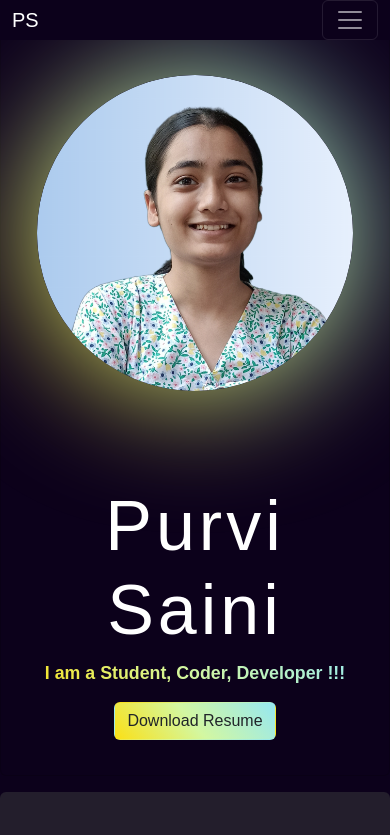
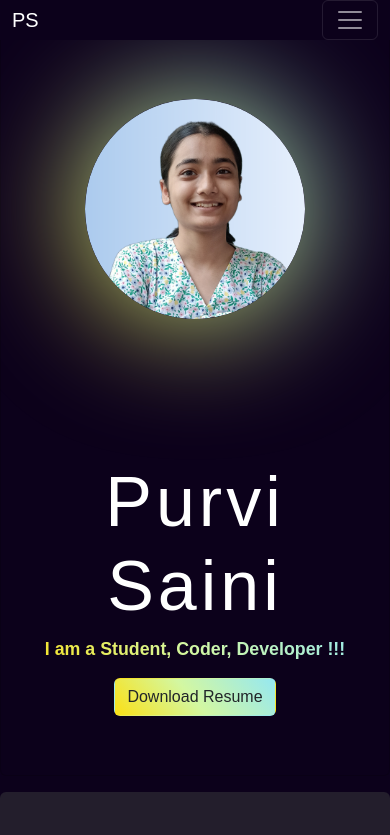
Before and after one commit to PurviSaini/purvi-saini, a React (Create React App) app: page / in a window 390 px wide. Shown: the top 835 px of the page. Built offline with nearby package versions, Linux system fonts and the light colour scheme.

Commit message:
fixed profile image responsiveness

```diff
--- a/src/Components/Home.js
+++ b/src/Components/Home.js
@@ -14,7 +14,7 @@ function Home(){
         </a>
 
     </div>
-    <div className="col-md-4 img-container p-4">
+    <div className="mx-5 col-md-4 img-container p-4">
     <div className="bg"></div>
       <img src={img} className="img-fluid" alt="profile" />
     </div>
```
